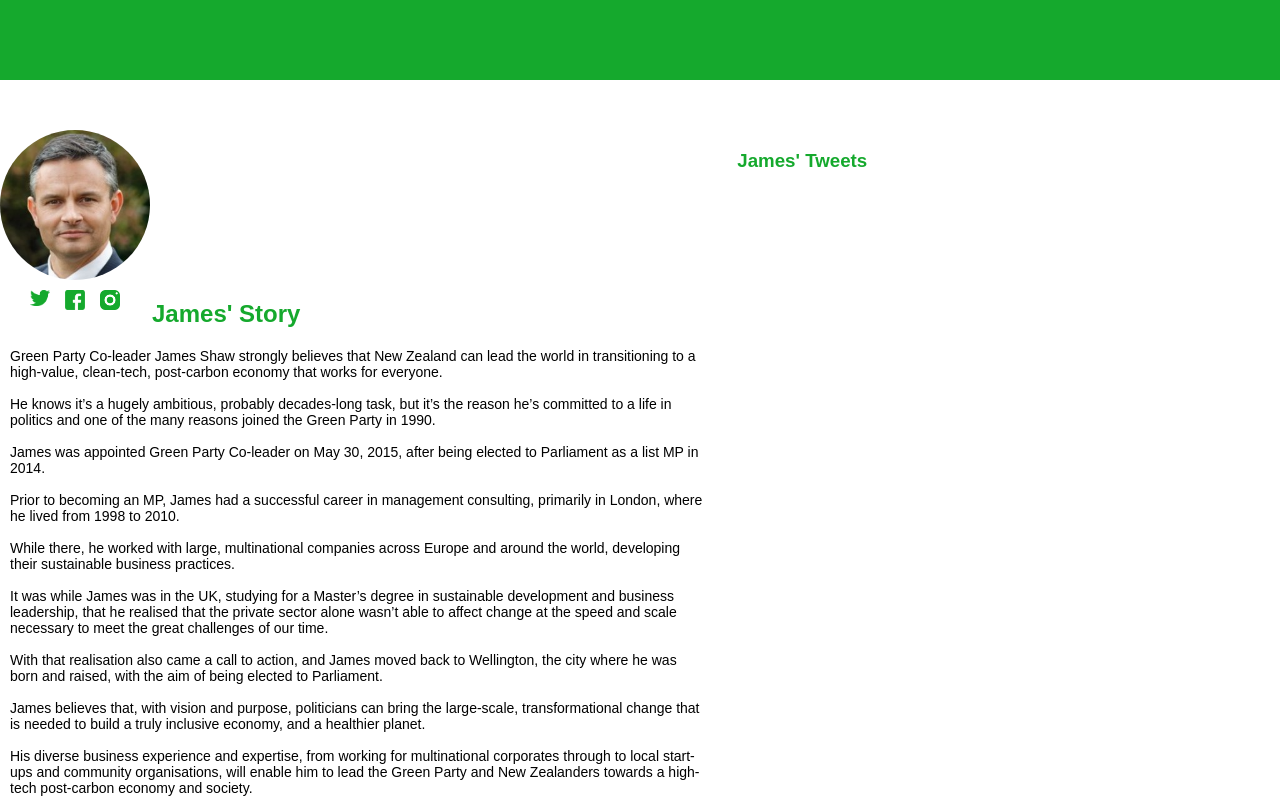
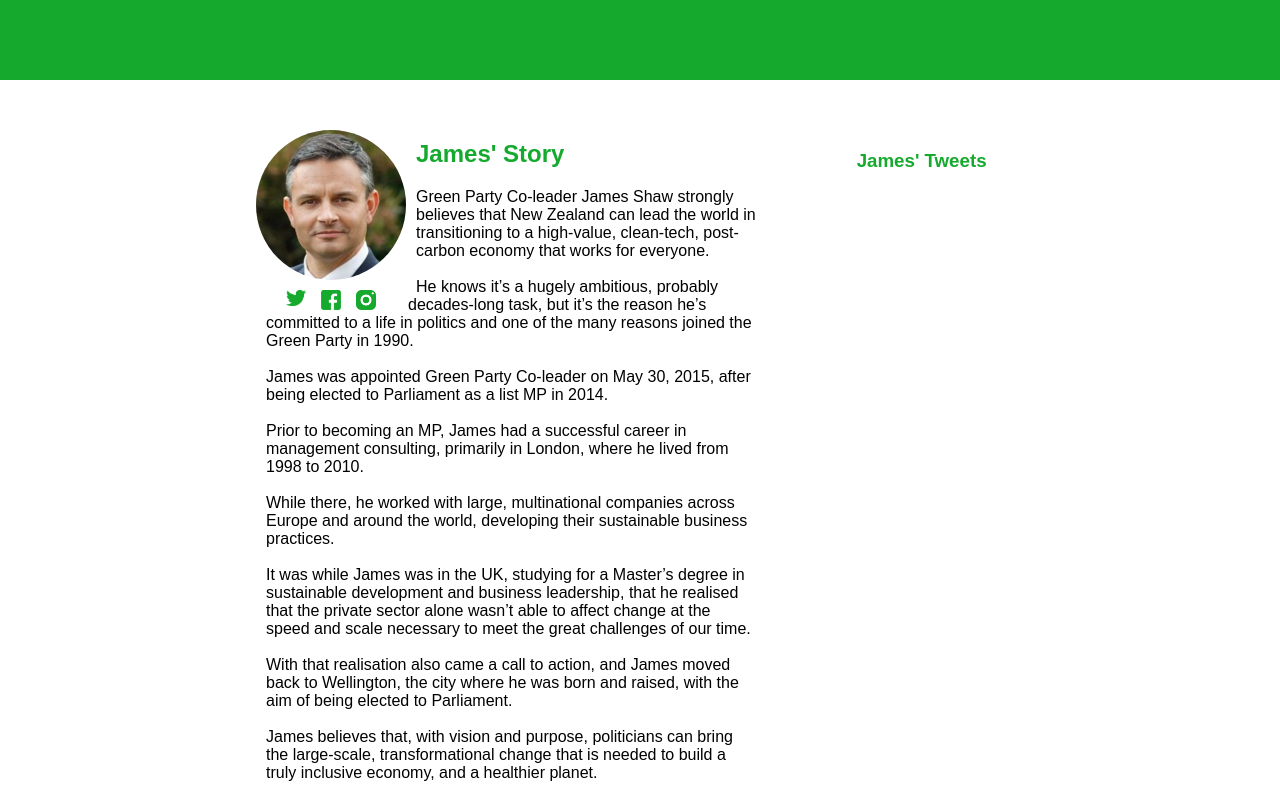
Before and after one commit to kschapman/greens, a website: page public/index.html in a window 1280 px wide. Shown: the part 720-1520 px from the top of the page. Drawn offline with nearby package versions, Linux system fonts and the light colour scheme; no server answers.

Commit message:
successful merge from master into massey. Staging for push to master

```diff
--- a/public/sass/style.scss
+++ b/public/sass/style.scss
@@ -24,7 +24,6 @@ body, html{
 
 *{
 	float:left;
-	box-sizing:border-box;
 	margin:$null;
 	padding:$null;
 	font-family:"Arial", sans-serif;
@@ -40,6 +39,7 @@ body, html{
 // Nav Styling
 #nav{
 	position:fixed;
+	box-sizing:border-box;
 	width:$full;
 	min-height:10px;
 	background-color:#FFF;
@@ -124,7 +124,7 @@ body, html{
 // Kenneth CSS
 #about{
 	background-color:white;
-	max-width: 1024px;
+	width: $full;
 	margin: 0 auto;
 	margin-top: 50px;
 }
@@ -137,7 +137,8 @@ body, html{
 //ABOUT STYLING
 .james-info {
   float: left;
-  width: 70%;
+  width: 40%;
+  margin-left:20%;
 }
 
 .james-pic {
@@ -153,6 +154,7 @@ body, html{
   margin-top: 10px;
   margin-bottom: 10px;
   color: #15A92D;
+  float:none;
 }
 
 .james-media {
@@ -164,26 +166,30 @@ body, html{
 .media-link {
   width: 20px;
   margin-right: 15px;
+  float:none;
 }
 
 .instagram {
   margin-right: 32px;
+  float:none;
 }
 
 .james-text {
   padding: 10px;
-  font-size: 14px;
+  font-size: 16px;
+  float:none;
 }
 
 .tweets {
   float: left;
   padding-left: 2%;
   padding-right: 2%;
-  width: 26%;
+  width: 20%;
 }
 
 .tweet-font {
   font-size: 14px;
+  float:none;
 }
 
 .tweets-heading {
@@ -191,9 +197,11 @@ body, html{
   margin-bottom: 20px;
   text-align: center;
   color: #15A92D;
+  float:none;
 }
 
 #twitter-feed {
   height: 80vh;
   overflow-y: scroll;
+  float:none;
 }
```
Also changed, not shown: public/css/style.css, public/css/style.min.css, 1 other file.
